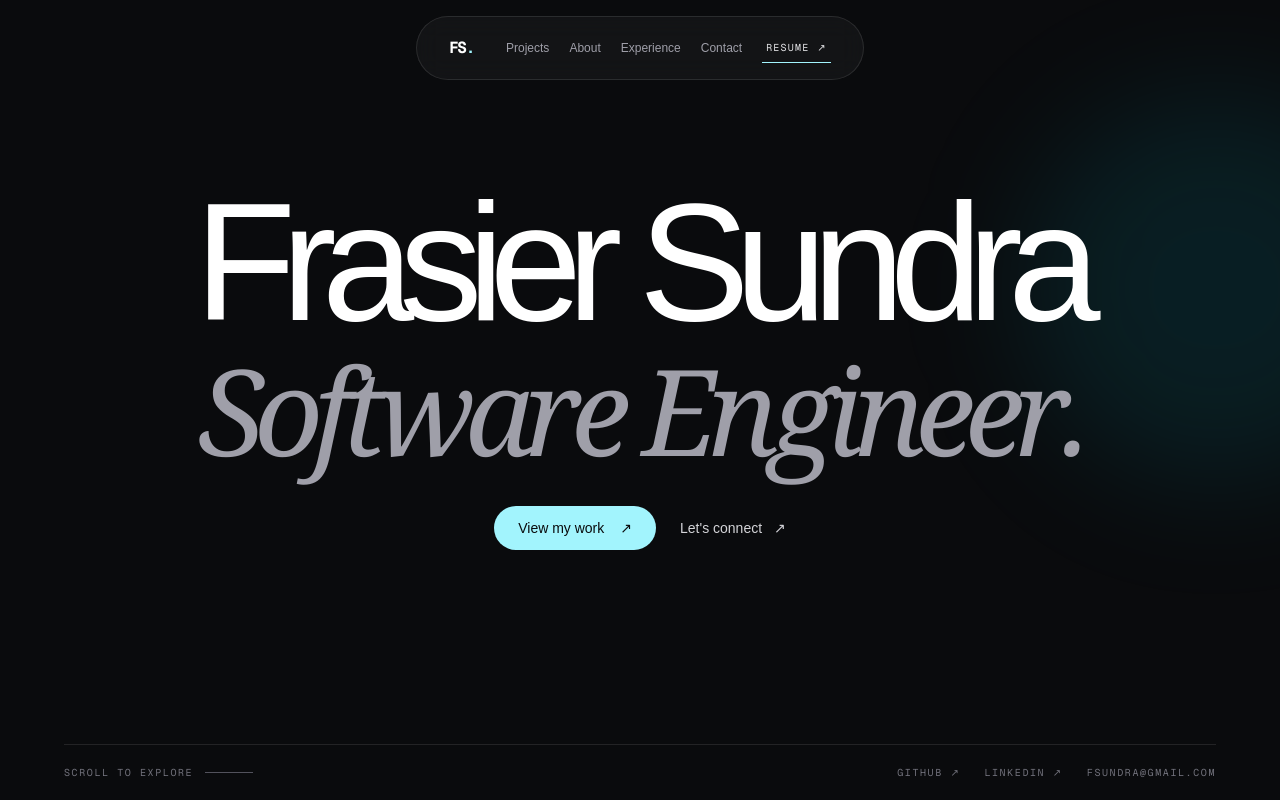
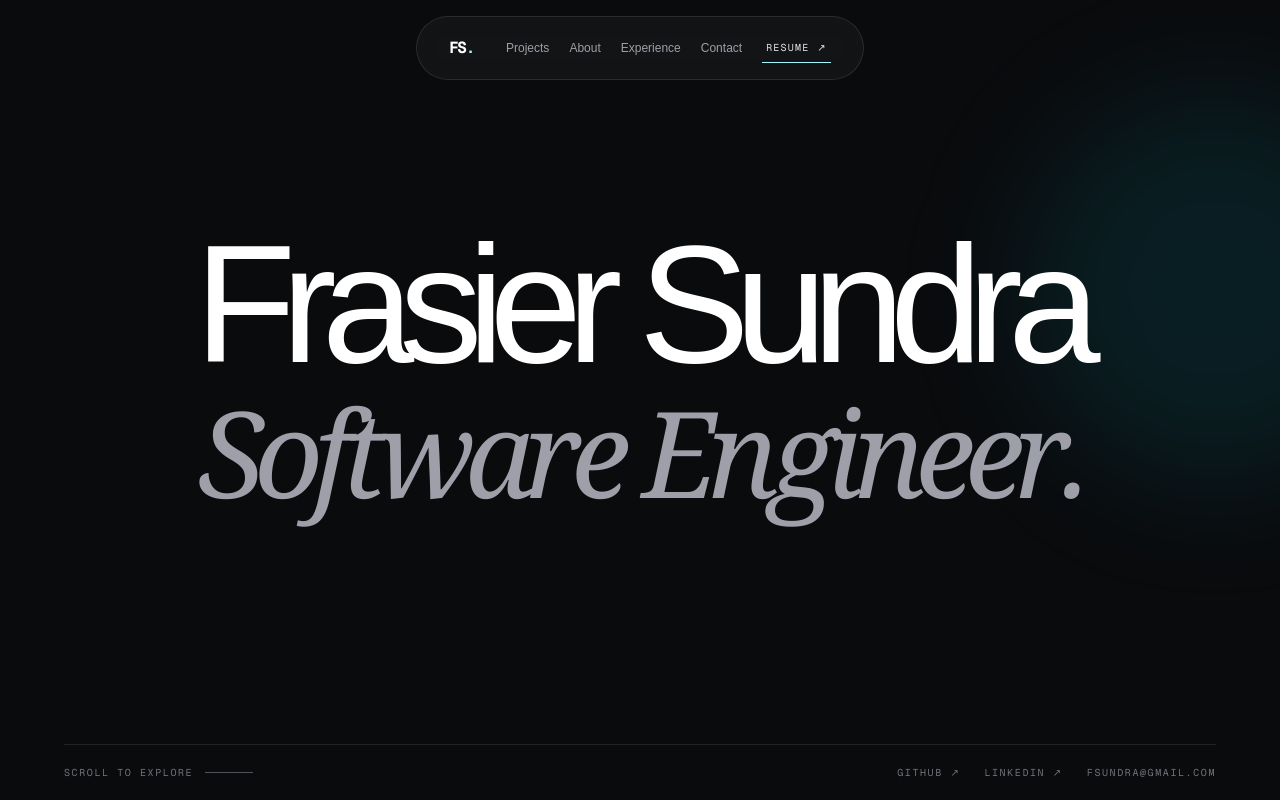
Before and after one commit to Fozzyack/portfolio, a Next.js app: page / in a window 1280 px wide. Shown: the top 800 px of the page. Built offline with nearby package versions, Linux system fonts and the light colour scheme.

Commit message:
simplifies hero section

```diff
--- a/components/HeroSection.tsx
+++ b/components/HeroSection.tsx
@@ -61,36 +61,11 @@ export default function HeroSection() {
                             Software Engineer.
                         </em>
                     </h1>
-                    <div className="hero-actions mt-10 flex flex-wrap items-center justify-center gap-6">
-                        <a
-                            className="group inline-flex items-center gap-4 rounded-full bg-cyan-200 px-6 py-3 text-sm font-medium text-[#0a0b0d] transition-transform hover:-translate-y-0.5"
-                            href="#work"
-                        >
-                            View my work
-                            <span
-                                className="transition-transform group-hover:translate-x-1"
-                                aria-hidden="true"
-                            >
-                                ↗
-                            </span>
-                        </a>
-                        <a
-                            className="group inline-flex items-center gap-3 text-sm text-zinc-300 transition-colors hover:text-white"
-                            href={`mailto:${profile.email}`}
-                        >
-                            Let&apos;s connect
-                            <span
-                                className="transition-transform group-hover:translate-x-1"
-                                aria-hidden="true"
-                            >
-                                ↗
-                            </span>
-                        </a>
-                    </div>
                 </div>
             </div>
 
-            <div className="hero-footer mx-auto flex w-full max-w-7xl flex-wrap items-center justify-between gap-5 border-t border-white/10 py-5 font-mono text-[10px] uppercase tracking-[0.16em] text-zinc-500">
+            <div className="hero-footer w-full border-t border-white/10">
+                <div className="mx-auto flex w-full max-w-7xl flex-wrap items-center justify-between gap-5 py-5 font-mono text-[10px] uppercase tracking-[0.16em] text-zinc-500">
                     <span className="hidden items-center gap-3 sm:flex">
                         Scroll to explore
                         <span
@@ -123,6 +98,7 @@ export default function HeroSection() {
                         </a>
                     </div>
                 </div>
+            </div>
         </section>
     );
 }
```
Lines whose indentation alone changed are shown as unchanged.
